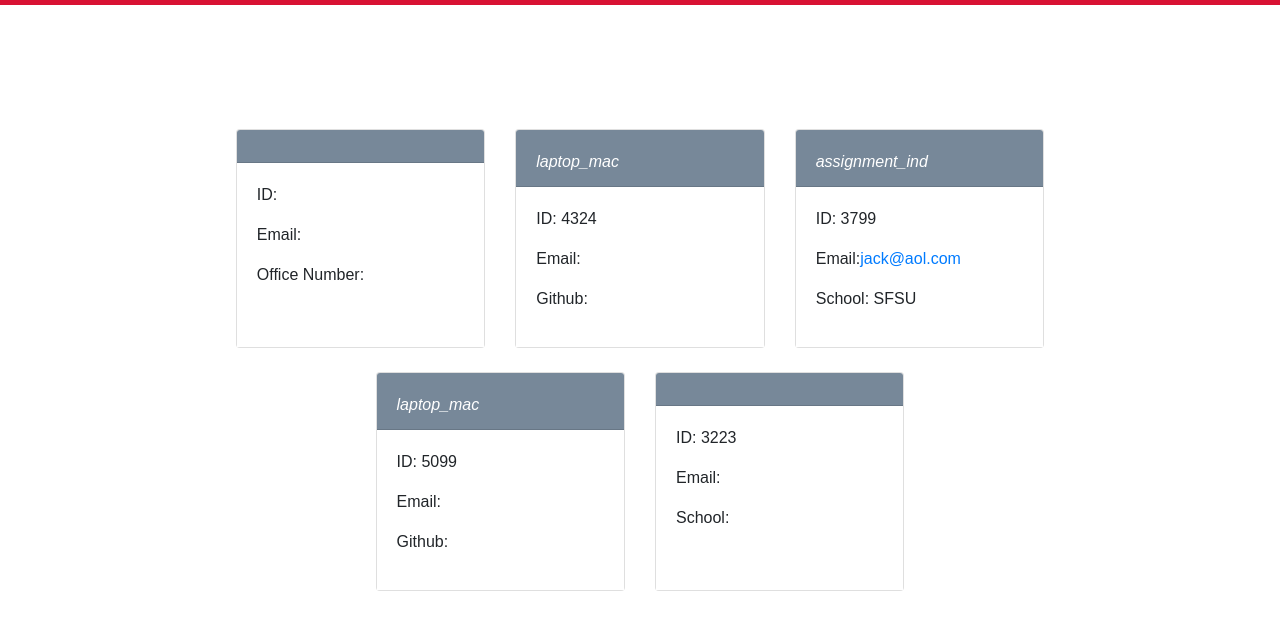
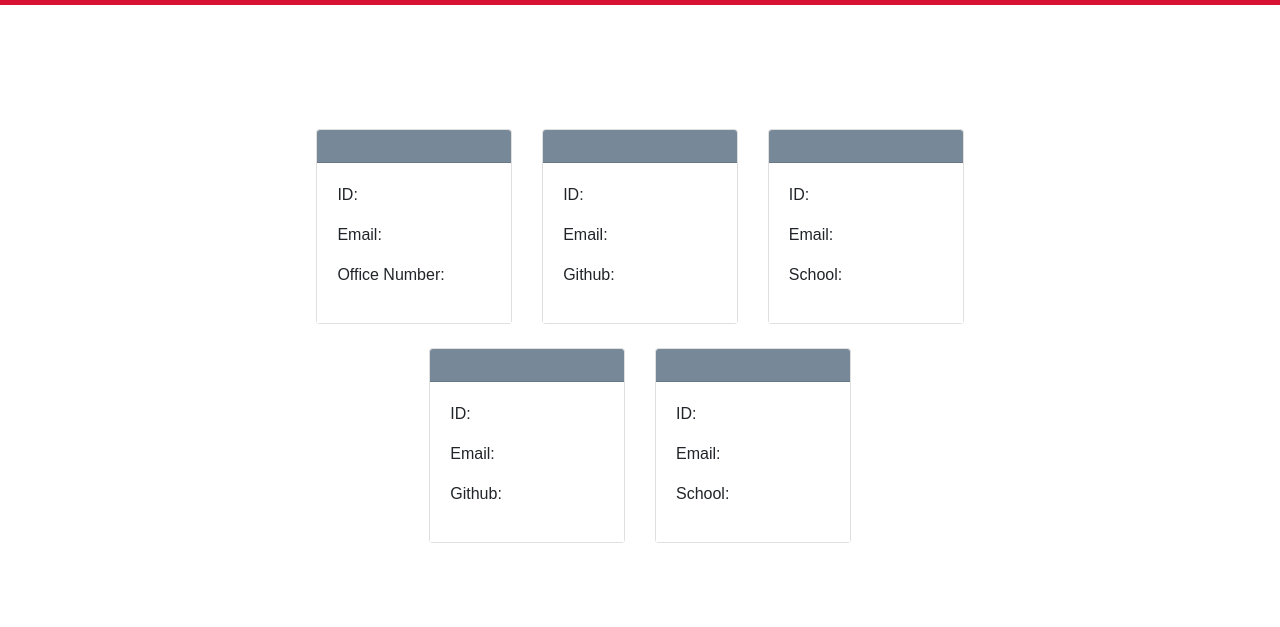
Before and after one commit to alka485/Team-profile-generator, a website: page dist/index.html in a window 1280 px wide. Shown: the part 51-678 px from the top of the page. Drawn offline with nearby package versions, Linux system fonts and the light colour scheme.

Commit message:
updation in index.html file

```diff
--- a/dist/index.html
+++ b/dist/index.html
@@ -42,11 +42,11 @@
   <div class="card h-100">
       <div class="card-header">
           <h3></h3>
-          <h4></h4><i class="material-icons">laptop_mac</i>
+          <h4></h4><i class="material-icons"></i>
       </div>
 
       <div class="card-body">
-          <p class="id">ID: 4324</p>
+          <p class="id">ID: </p>
           <p class="email">Email: <a href="mailto:nicole.elisaw@gmail.com"></a></p>
           <p class="github">Github: <a href="https://github.com/nicolewallace09"></a></p>
       </div>
@@ -58,13 +58,13 @@
   <div class="card h-100">
       <div class="card-header">
           <h3></h3>
-          <h4></h4><i class="material-icons">assignment_ind</i>
+          <h4></h4><i class="material-icons"></i>
       </div>
 
       <div class="card-body">
-          <p class="id">ID: 3799</p>
-          <p class="email">Email:<a href="mailto:jack@aol.com">jack@aol.com</a></p>
-          <p class="school">School: SFSU</p>
+          <p class="id">ID: </p>
+          <p class="email">Email:<a href="mailto:jack@aol.com"></a></p>
+          <p class="school">School: </p>
       </div>
 </div>
 </div>
@@ -73,11 +73,11 @@
   <div class="card h-100">
       <div class="card-header">
           <h3></h3>
-          <h4></h4><i class="material-icons">laptop_mac</i>
+          <h4></h4><i class="material-icons"></i>
       </div>
 
       <div class="card-body">
-          <p class="id">ID: 5099</p>
+          <p class="id">ID: </p>
           <p class="email">Email: <a href="mailto:mike@gmail.com"></a></p>
           <p class="github">Github: <a href="https://github.com/mikehub"></a></p>
       </div>
@@ -93,7 +93,7 @@
       </div>
 
       <div class="card-body">
-          <p class="id">ID: 3223</p>
+          <p class="id">ID: </p>
           <p class="email">Email:<a href="mailto:michael@gmail.com"></a></p>
           <p class="school">School: </p>
       </div>
```
